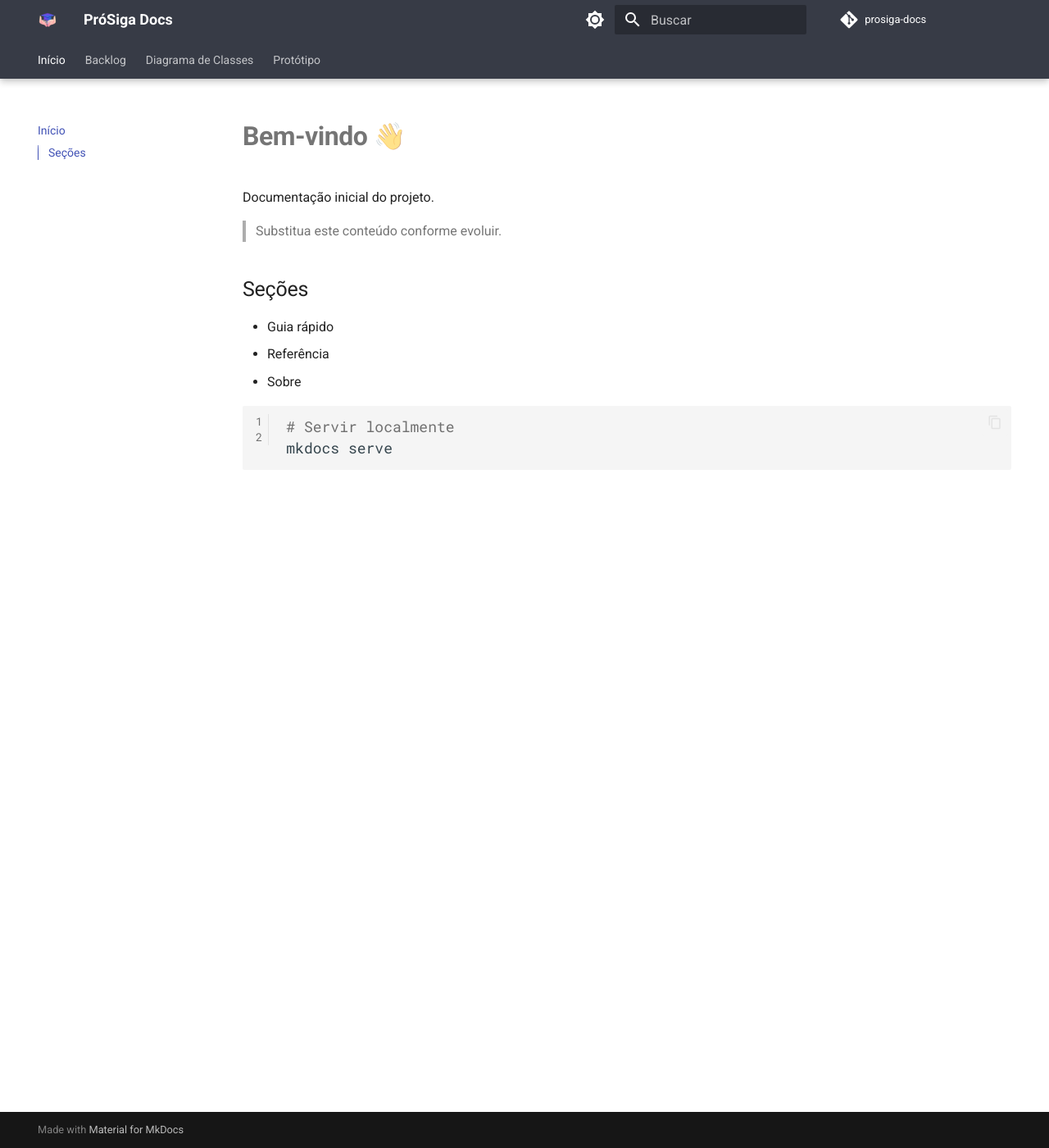
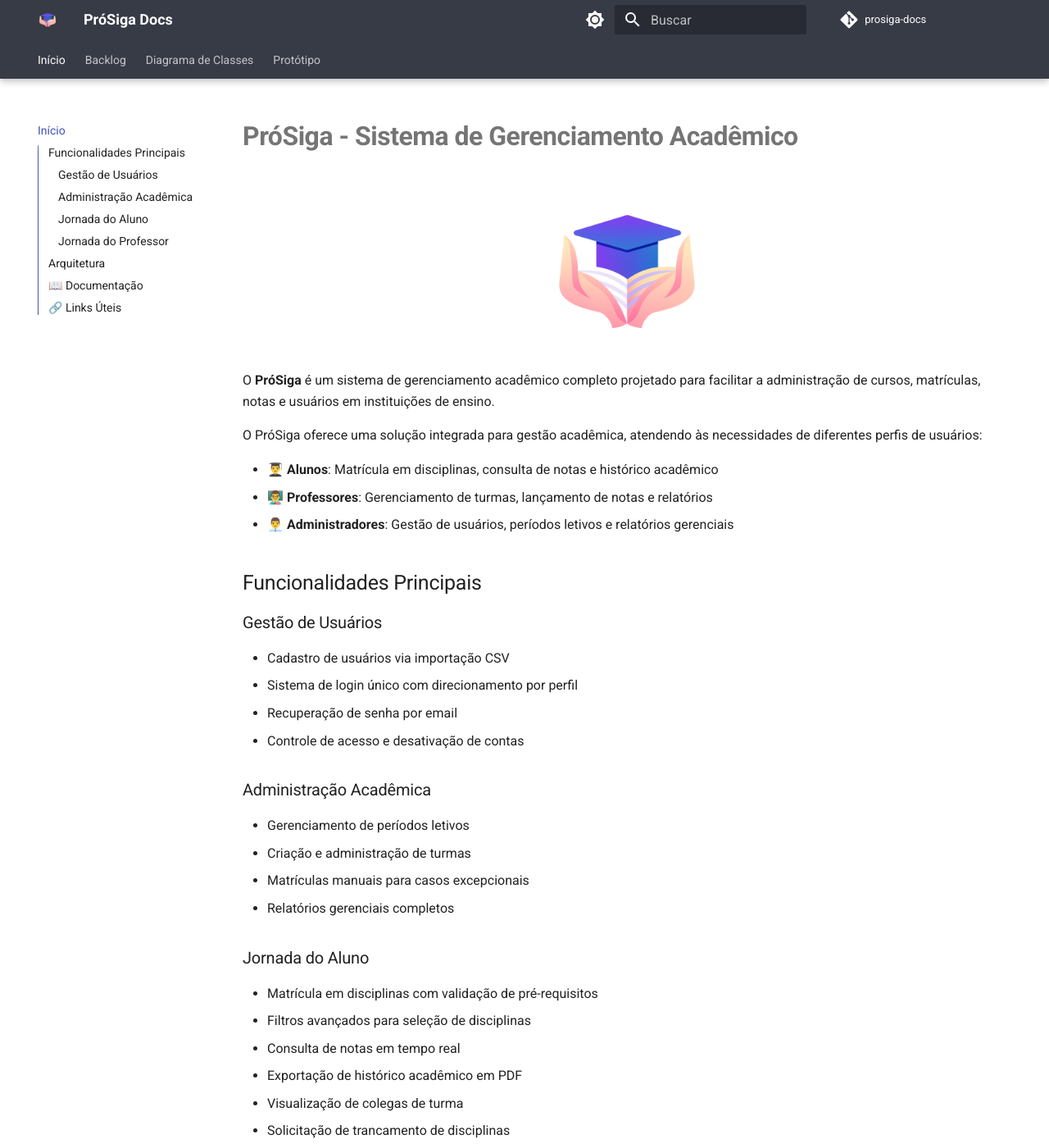
Before and after one commit to ProSiga-organization/prosiga-docs, an MkDocs documentation site: the page built from docs/index.md, in a window 1280 px wide and 1400 px high. Shown: the whole window at 82% size. Built offline with MkDocs 1.6.1 and Material for MkDocs 9.7.7, drawn with Linux system fonts in a browser that asks for light colours; comment, search, counter and statistics services are not loaded; some of the changed text lies outside the part shown.

Commit message:
feat: enhance documentation with comprehensive overview and user functionalities

````diff
--- a/docs/index.md
+++ b/docs/index.md
@@ -1,15 +1,64 @@
-# Bem-vindo 👋
+# PróSiga - Sistema de Gerenciamento Acadêmico
 
-Documentação inicial do projeto.
+<div align="center">
+  <img src="assets/logo.png" alt="Logo PróSiga" width="200">
+</div>
 
-> Substitua este conteúdo conforme evoluir.
+O **PróSiga** é um sistema de gerenciamento acadêmico completo projetado para facilitar a administração de cursos, matrículas, notas e usuários em instituições de ensino.
 
-## Seções
-- Guia rápido
-- Referência
-- Sobre
+O PróSiga oferece uma solução integrada para gestão acadêmica, atendendo às necessidades de diferentes perfis de usuários:
 
-```bash
-# Servir localmente
-mkdocs serve
-```
+- **👨‍🎓 Alunos**: Matrícula em disciplinas, consulta de notas e histórico acadêmico
+- **👨‍🏫 Professores**: Gerenciamento de turmas, lançamento de notas e relatórios
+- **👨‍💼 Administradores**: Gestão de usuários, períodos letivos e relatórios gerenciais
+
+## Funcionalidades Principais
+
+### Gestão de Usuários
+- Cadastro de usuários via importação CSV
+- Sistema de login único com direcionamento por perfil
+- Recuperação de senha por email
+- Controle de acesso e desativação de contas
+
+### Administração Acadêmica
+- Gerenciamento de períodos letivos
+- Criação e administração de turmas
+- Matrículas manuais para casos excepcionais
+- Relatórios gerenciais completos
+
+### Jornada do Aluno
+- Matrícula em disciplinas com validação de pré-requisitos
+- Filtros avançados para seleção de disciplinas
+- Consulta de notas em tempo real
+- Exportação de histórico acadêmico em PDF
+- Visualização de colegas de turma
+- Solicitação de trancamento de disciplinas
+
+### Jornada do Professor
+- Visualização de turmas atribuídas
+- Lançamento e atualização de notas
+- Exportação de notas em planilha
+- Geração de diários de classe em PDF
+
+##  Arquitetura
+
+O sistema segue o padrão arquitetural **MVC (Model-View-Controller)**, garantindo:
+
+## 📖 Documentação
+
+Esta documentação está organizada nas seguintes seções:
+
+| Seção | Descrição |
+|-------|-----------|
+| **[Backlog](backlog.md)** | Product backlog completo com épicos e user stories detalhadas |
+| **[Diagrama de Classes](diagrama.md)** | Diagramas lógico e arquitetural do sistema |
+| **[Protótipo](prototipo.md)** | Protótipos de alta fidelidade das interfaces |
+
+## 🔗 Links Úteis
+
+- **Organização no GitHub**: [ProSiga-organization](https://github.com/ProSiga-organization/)
+- **Gerenciamento do Projeto**: [Taiga - ProSiga](https://tree.taiga.io/project/manuvaladares-tppe/kanban)
+
+---
+
+> 💡 **Dica**: Use o menu de navegação superior para explorar diferentes seções da documentação. A busca integrada te ajudará a encontrar informações específicas rapidamente.
````
